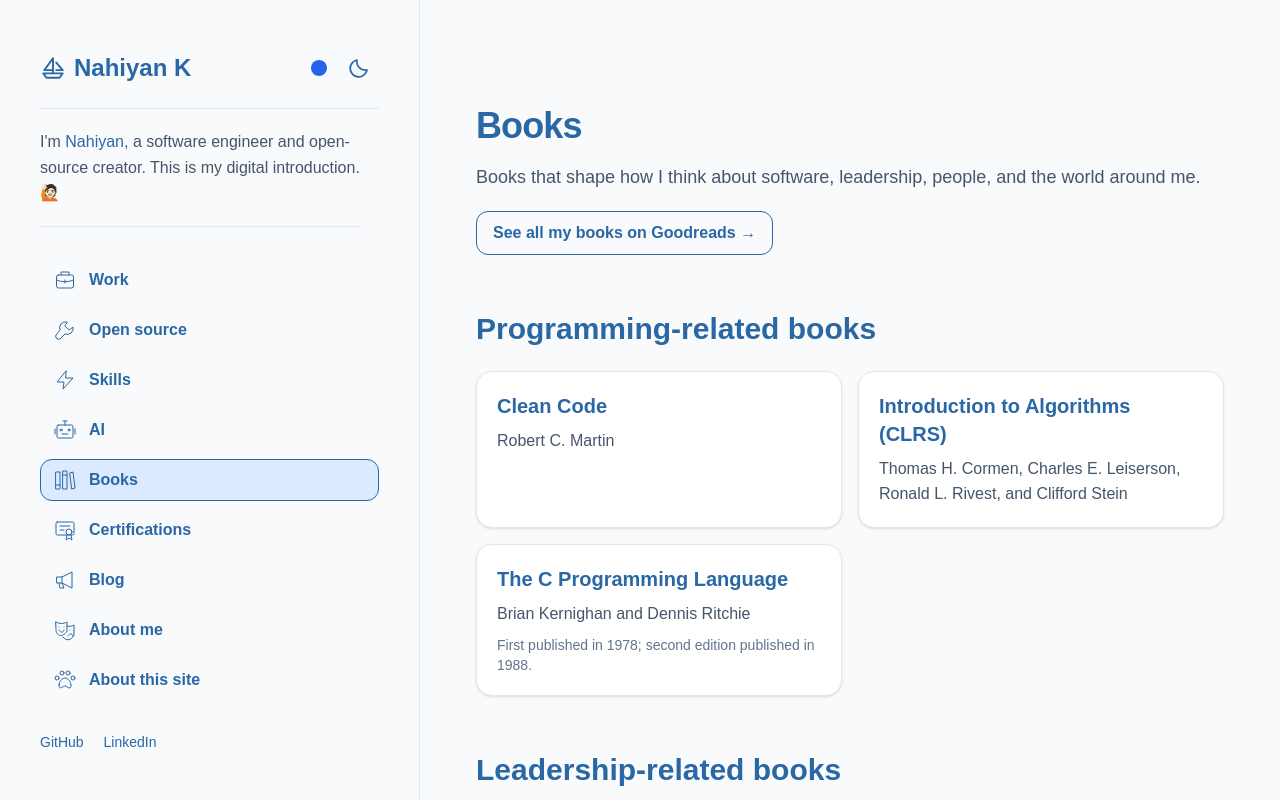
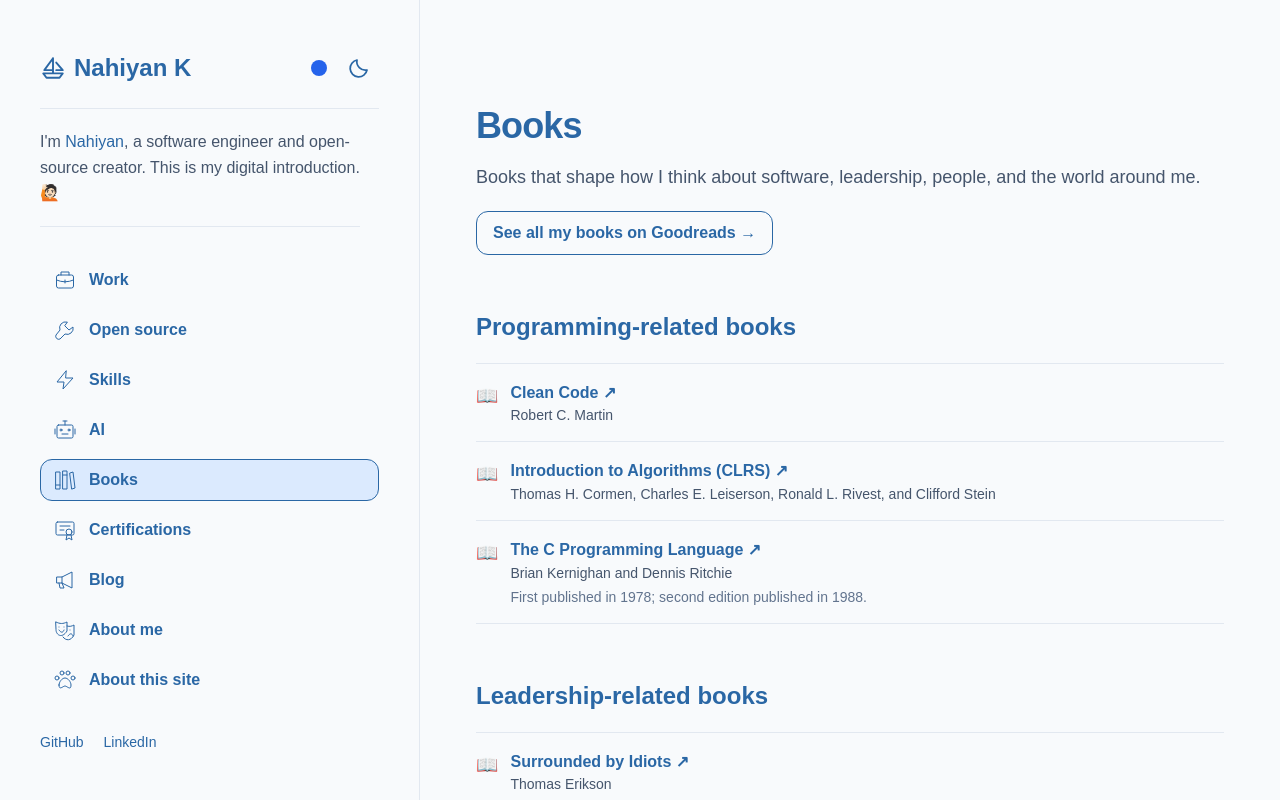
Before and after one commit to ayonious/oyon-portfolio, a Next.js app: page /reading in a window 1280 px wide. Built offline with nearby package versions, Linux system fonts and the light colour scheme.

Commit message:
style: simplify book lists

```diff
--- a/app/reading/page.tsx
+++ b/app/reading/page.tsx
@@ -7,33 +7,38 @@ import { pageContent } from "../../config/siteContent";
 
 function BookList({ books }: { books: Book[] }) {
   return (
-    <div className="mt-6 grid gap-4 sm:grid-cols-2">
+    <ul className="mt-5 divide-y divide-slate-200 border-y border-slate-200 dark:divide-slate-700 dark:border-slate-700">
       {books.map((book) => (
-        <article
+        <li
           key={book.url}
-          className="rounded-2xl border border-slate-200 bg-white p-5 shadow-sm dark:border-slate-700 dark:bg-slate-900"
+          className="flex gap-3 py-4"
         >
-          <h3 className="text-xl font-bold">
+          <span aria-hidden="true" className="pt-0.5 text-lg">
+            📖
+          </span>
+          <div>
+            <h3 className="font-bold">
               <a
                 href={book.url}
                 target="_blank"
                 rel="noreferrer"
                 className="no-underline hover:underline"
               >
-              {book.title}
+                {book.title} <span aria-hidden="true">↗</span>
               </a>
             </h3>
-          <p className="mt-2 font-medium text-slate-600 dark:text-slate-300">
+            <p className="text-sm text-slate-600 dark:text-slate-300">
               {book.authors}
             </p>
             {book.details && (
-            <p className="mt-2 text-sm text-slate-500 dark:text-slate-400">
+              <p className="mt-1 text-sm text-slate-500 dark:text-slate-400">
                 {book.details}
               </p>
             )}
-        </article>
+          </div>
+        </li>
       ))}
-    </div>
+    </ul>
   );
 }
 
@@ -56,12 +61,12 @@ export default function ReadingPage() {
       </header>
 
       <section className="mt-14">
-        <h2 className="text-3xl font-bold">{pageContent.books.programmingTitle}</h2>
+        <h2 className="text-2xl font-bold">{pageContent.books.programmingTitle}</h2>
         <BookList books={allTimeFavoriteBooks} />
       </section>
 
       <section className="mt-14">
-        <h2 className="text-3xl font-bold">{pageContent.books.leadershipTitle}</h2>
+        <h2 className="text-2xl font-bold">{pageContent.books.leadershipTitle}</h2>
         <BookList books={peopleAndPsychologyBooks} />
       </section>
     </div>
```
Lines whose indentation alone changed are shown as unchanged.
